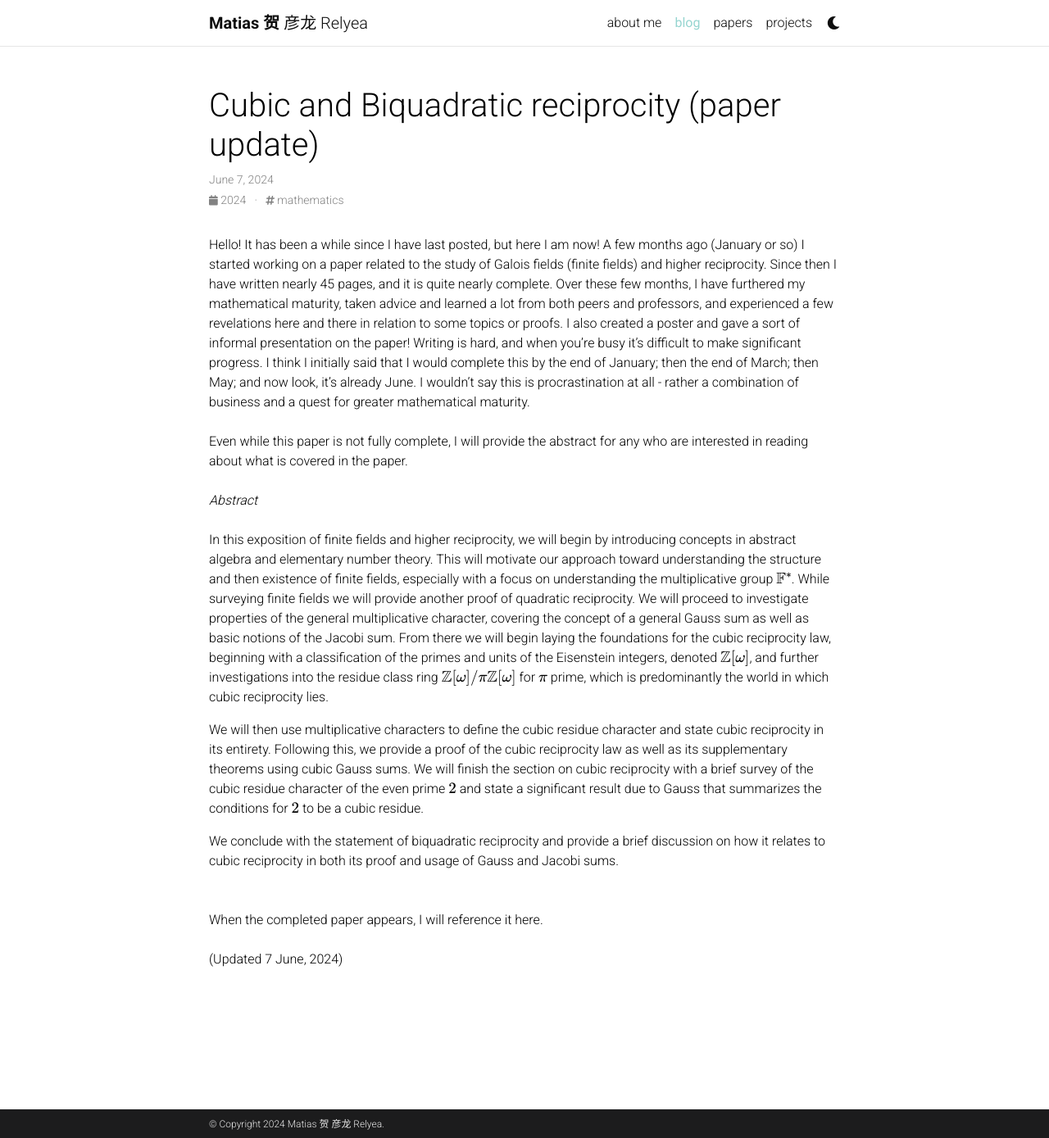
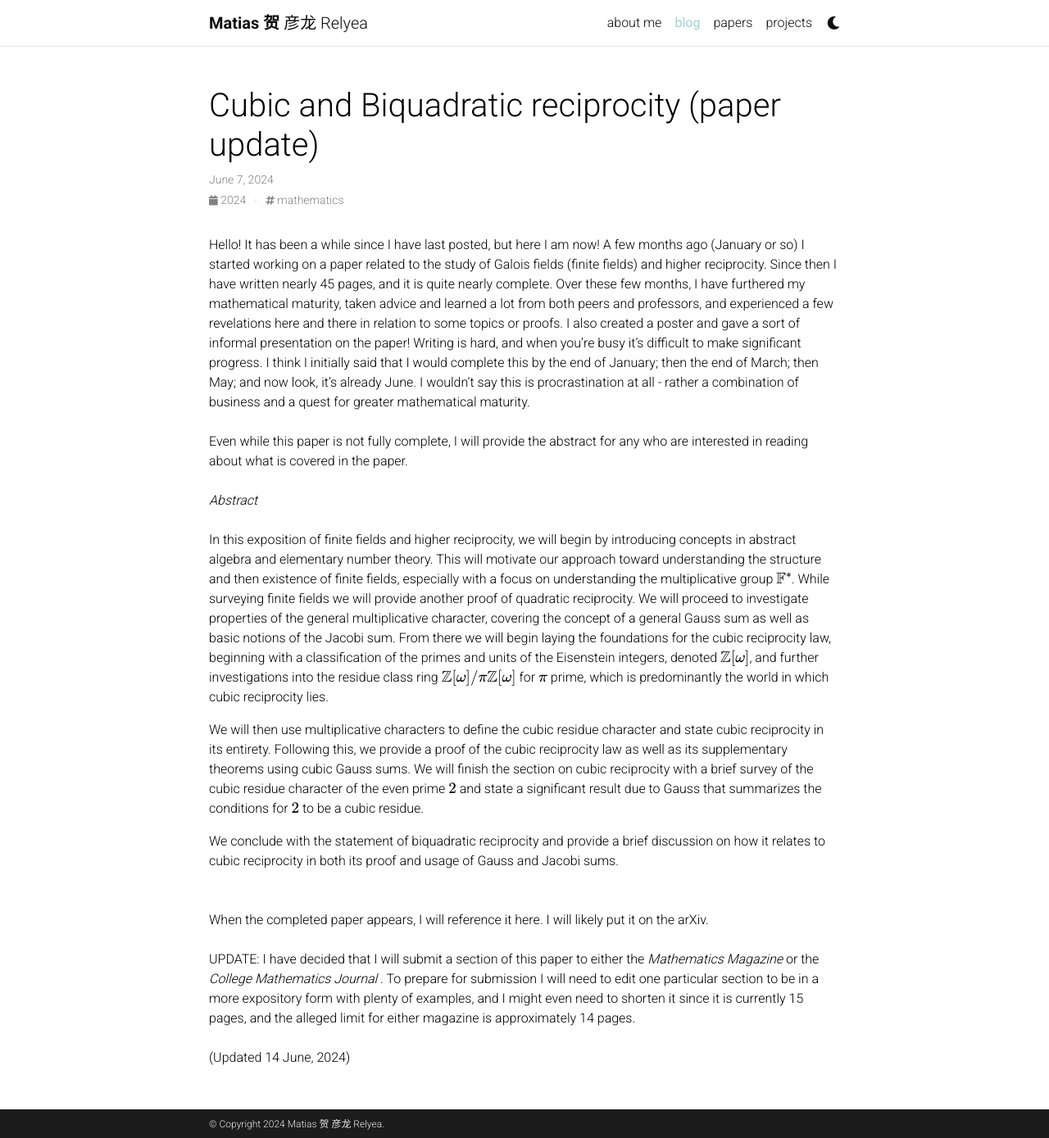
Before and after one commit to Quadcryo/quadcryo, a Jekyll site: the page built from _posts/2024-06-07-cubicbiquadratic(update).md, in a window 1280 px wide and 1389 px high. Shown: the whole window at 82% size. Built offline with Jekyll 4.4.1, drawn with Linux system fonts in a browser that asks for light colours; comment, search, counter and statistics services are not loaded; a style sheet for code colours, icons or effects is not loaded.

Commit message:
cubicbiquadratic UPDATE

```diff
--- a/_posts/2024-06-07-cubicbiquadratic(update).md
+++ b/_posts/2024-06-07-cubicbiquadratic(update).md
@@ -21,7 +21,10 @@ We will then use multiplicative characters to define the cubic residue character
 We conclude with the statement of biquadratic reciprocity and provide a brief discussion on how it relates to cubic reciprocity in both its proof and usage of Gauss and Jacobi sums.
 <br>
 <br>
-When the completed paper appears, I will reference it here.
+When the completed paper appears, I will reference it here. I will likely put it on the arXiv.
 <br>
 <br>
-(Updated 7 June, 2024)
+UPDATE: I have decided that I will submit a section of this paper to either the <i> Mathematics Magazine </i> or the <i> College Mathematics Journal </i>. To prepare for submission I will need to edit one particular section to be in a more expository form with plenty of examples, and I might even need to shorten it since it is currently 15 pages, and the alleged limit for either magazine is approximately 14 pages.
+<br>
+<br>
+(Updated 14 June, 2024)
```
